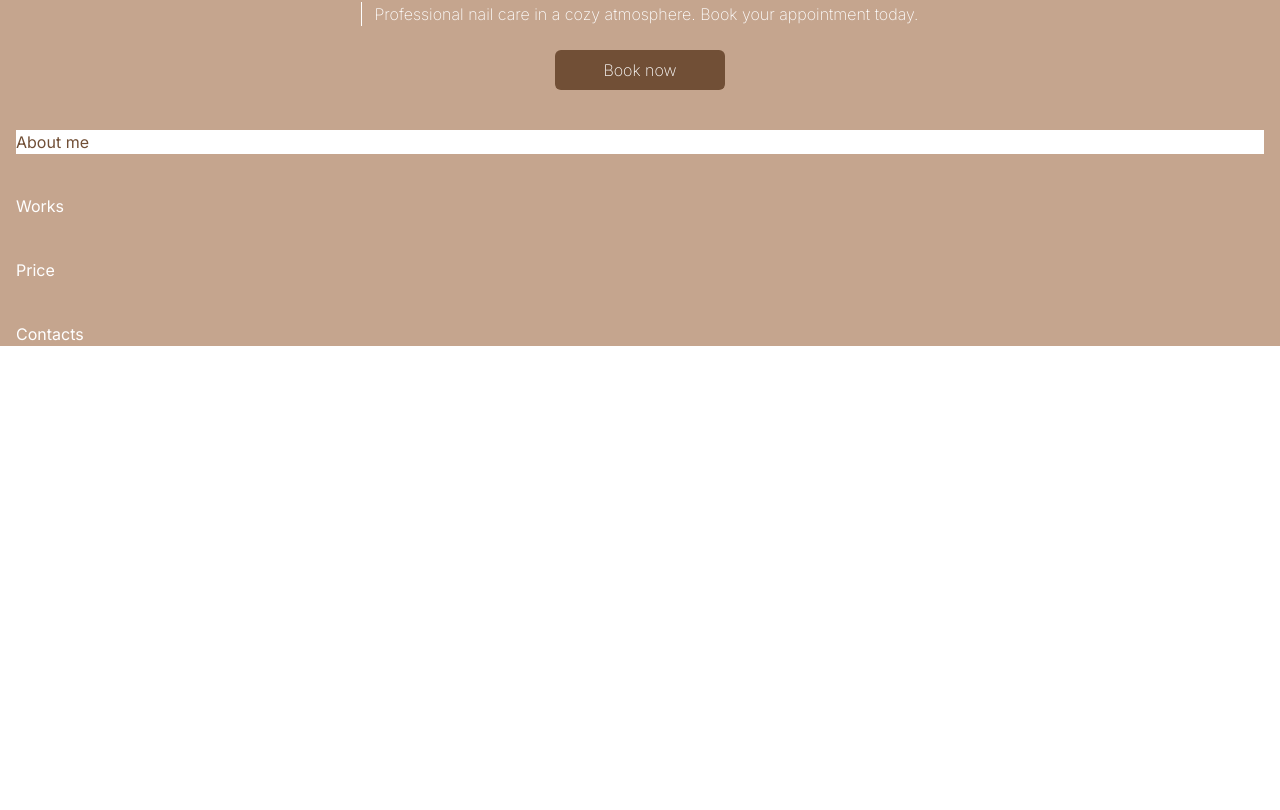
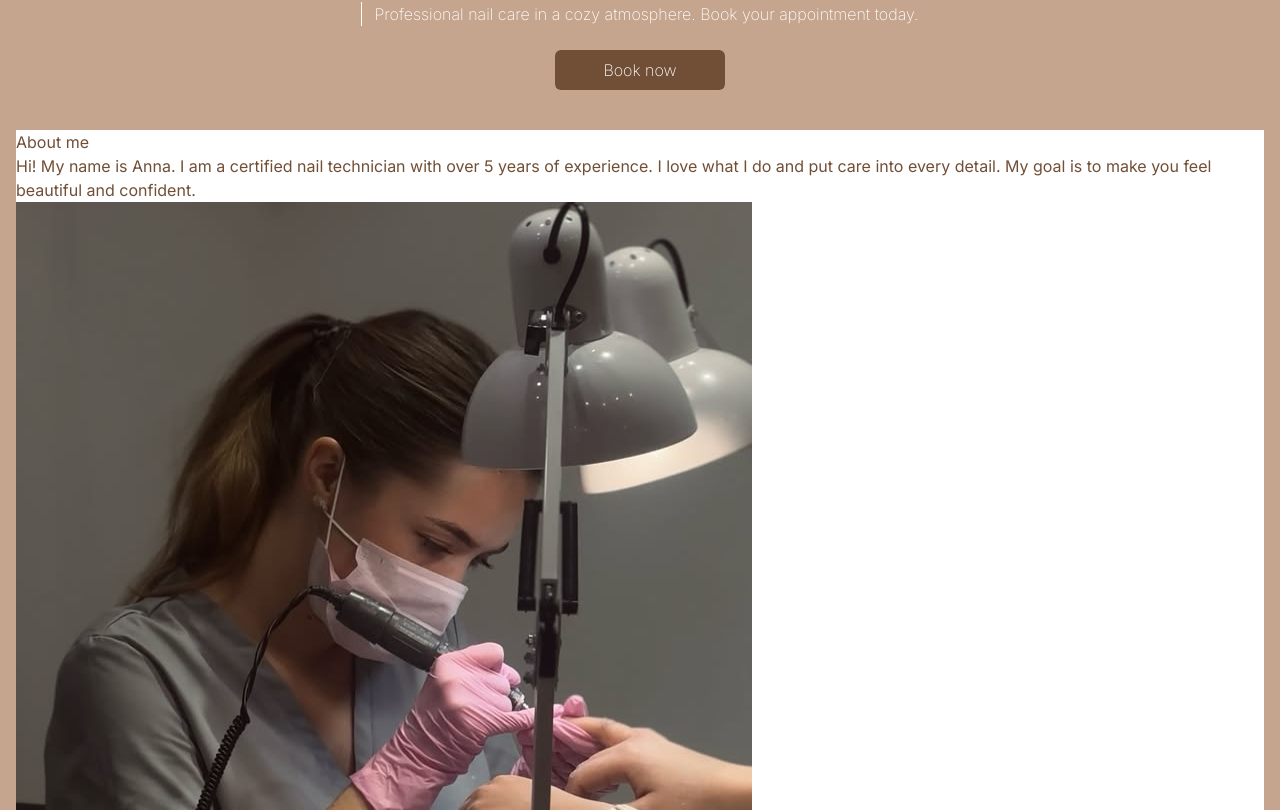
Before and after one commit to iviktorry/katyko-nails-salon, a React (Vite) app: page / in a window 1280 px wide. Shown: the part 930-1740 px from the top of the page. Before the commit the page ends 1276 px from the top, so only its background shows below. Built offline with nearby package versions, Linux system fonts and the light colour scheme.

Commit message:
feat: create About component with basic structure

```diff
--- /dev/null
+++ b/src/components/About.jsx
@@ -0,0 +1,9 @@
+export default function About({ about }) {
+  return (
+    <section className="bg-white text-stone-600">
+      <h2>{about.heading}</h2>
+      <p>{about.text}</p>
+      <img src={about.photo} alt="" />
+    </section>
+  );
+}
--- a/src/components/Main.jsx
+++ b/src/components/Main.jsx
@@ -1,4 +1,5 @@
 import { hero, about, works, price, contacts } from "../data.json";
+import About from "./About";
 import Hero from "./Hero";
 //unused: hero: name, title;;
 
@@ -6,7 +7,7 @@ export default function Main() {
   return (
     <main className="h-full flex flex-col gap-10 text-white font-text">
       <Hero hero={hero} />
-      <section className="bg-white text-stone-600">{about.heading}</section>
+      <About about={about} />
       <section>{works.heading}</section>
       <section>{price.heading}</section>
       <section>{contacts.heading}</section>
```
Also changed, not shown: public/images/about.jpg (added).
